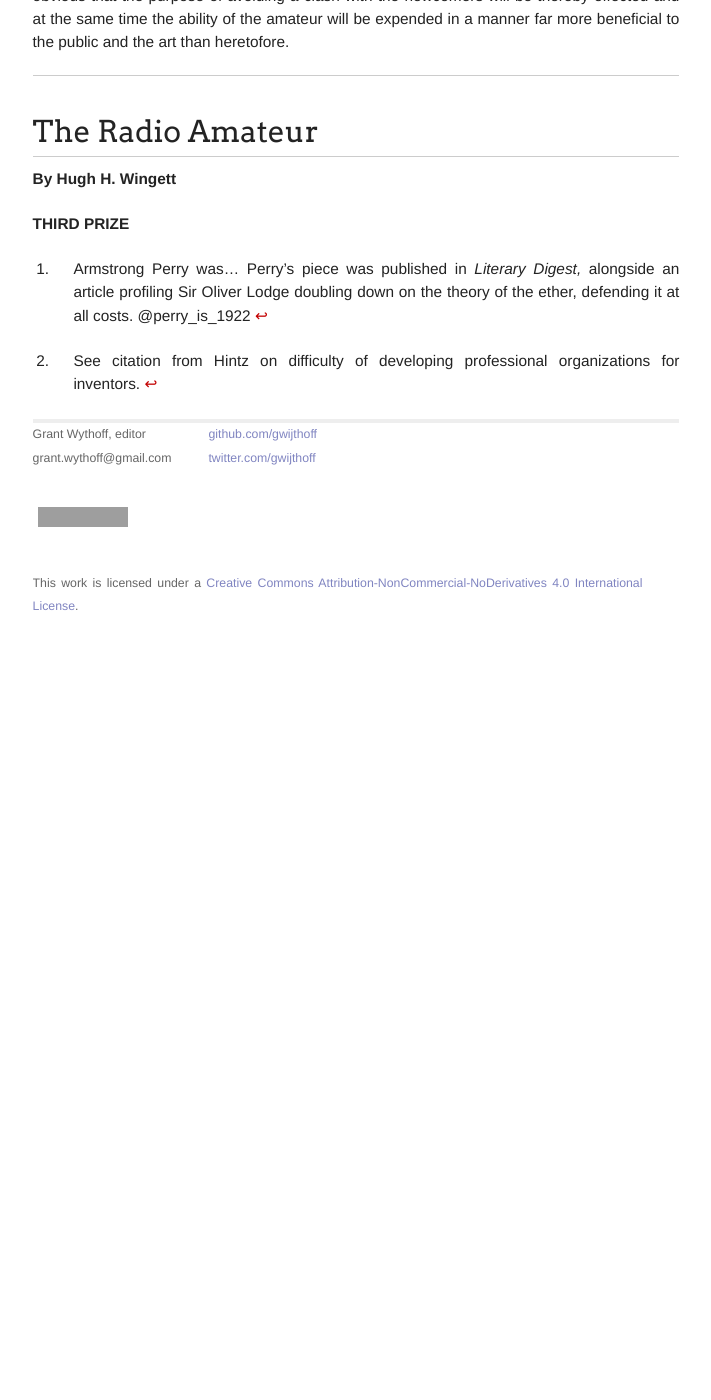
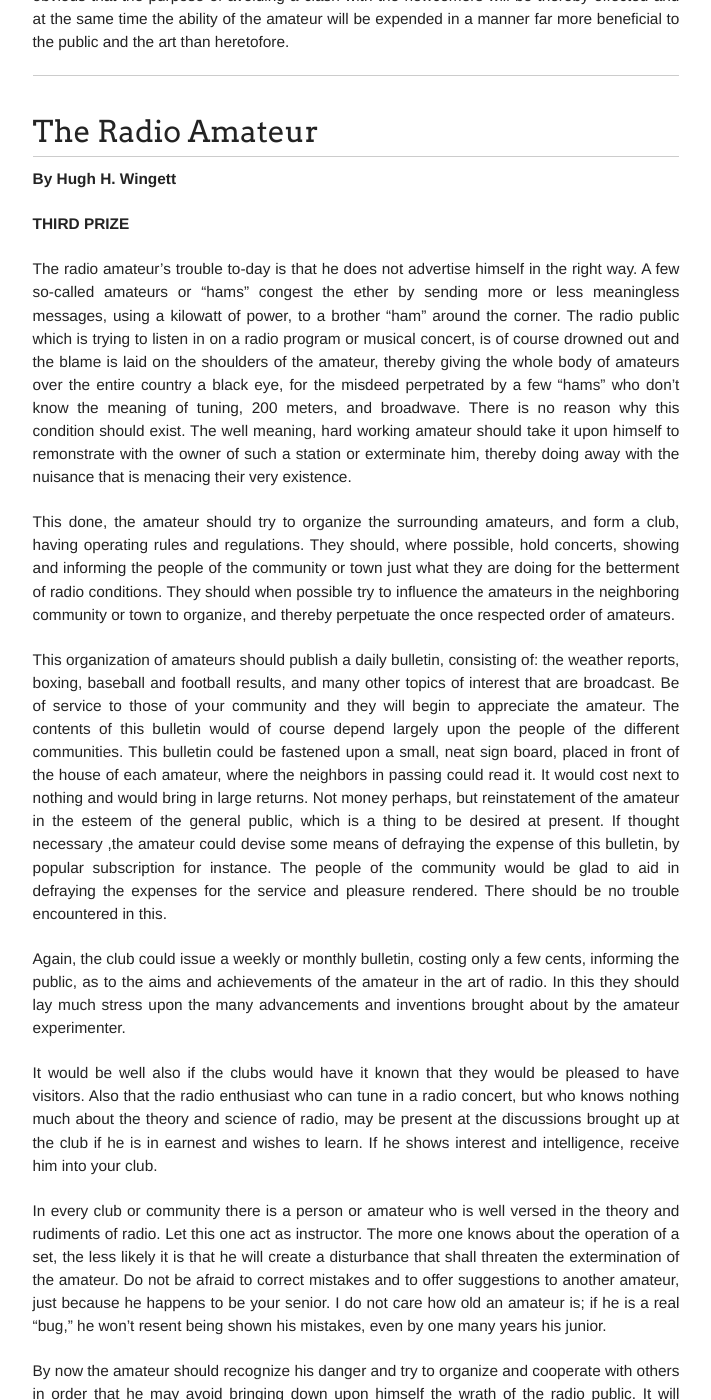
Before and after one commit to gwijthoff/perversity_of_things, a Jekyll site: the page built from 192302_who_will_save_amateur.md, in a window 1280 px wide and 1400 px high, scrolled down 8861 px. Shown: the whole window, without its empty margins (259-970 px from the left). Built offline with Jekyll 4.4.1, drawn with Linux system fonts in a browser that asks for light colours; before the commit the page ends 9501 px from its top, so only the background shows below that; some of the changed text lies outside the part shown; grey boxes are pictures that could not be loaded.

Commit message:
complete article text

```diff
--- a/192302_who_will_save_amateur.md
+++ b/192302_who_will_save_amateur.md
@@ -178,7 +178,25 @@ The Radio Amateur
 
 **THIRD PRIZE**
 
+The radio amateur's trouble to-day is that he does not advertise himself in the right way.  A few so-called amateurs or "hams" congest the ether by sending more or less meaningless messages, using a kilowatt of power, to a brother "ham" around the corner.  The radio public which is trying to listen in on a radio program or musical concert, is of course drowned out and the blame is laid on the shoulders of the amateur, thereby giving the whole body of amateurs over the entire country a black eye, for the misdeed perpetrated by a few "hams" who don't know the meaning of tuning, 200 meters, and broadwave.  There is no reason why this condition should exist.  The well meaning, hard working amateur should take it upon himself to remonstrate with the owner of such a station or exterminate him, thereby doing away with the nuisance that is menacing their very existence.
 
+This done, the amateur should try to organize the surrounding amateurs, and form a club, having operating rules and regulations.  They should, where possible, hold concerts, showing and informing the people of the community or town just what they are doing for the betterment of radio conditions.  They should when possible try to influence the amateurs in the neighboring community or town to organize, and thereby perpetuate the once respected order of amateurs.
+
+This organization of amateurs should publish a daily bulletin, consisting of:  the weather reports, boxing, baseball and football results, and many other topics of interest that are broadcast.  Be of service to those of your community and they will begin to appreciate the amateur.  The contents of this bulletin would of course depend largely upon the people of the different communities.  This bulletin could be fastened upon a small, neat sign board, placed in front of the house of each amateur, where the neighbors in passing could read it.  It would cost next to nothing and would bring in large returns.  Not money perhaps, but reinstatement of the amateur in the esteem of the general public, which is a thing to be desired at present.  If thought necessary ,the amateur could devise some means of defraying the expense of this bulletin, by popular subscription for instance.  The people of the community would be glad to aid in defraying the expenses for the service and pleasure rendered.  There should be no trouble encountered in this.
+
+Again, the club could issue a weekly or monthly bulletin, costing only a few cents, informing the public, as to the aims and achievements of the amateur in the art of radio.  In this they should lay much stress upon the many advancements and inventions brought about by the amateur experimenter.
+
+It would be well also if the clubs would have it known that they would be pleased to have visitors.  Also that the radio enthusiast who can tune in a radio concert, but who knows nothing much about the theory and science of radio, may be present at the discussions brought up at the club if he is in earnest and wishes to learn.  If he shows interest and intelligence, receive him into your club.
+
+In every club or community there is a person or amateur who is well versed in the theory and rudiments of radio.  Let this one act as instructor.  The more one knows about the operation of a set, the less likely it is that he will create a disturbance that shall threaten the extermination of the amateur.  Do not be afraid to correct mistakes and to offer suggestions to another amateur, just because he happens to be your senior.  I do not care how old an amateur is; if he is a real "bug," he won't resent being shown his mistakes, even by one many years his junior.
+
+By now the amateur should recognize his danger and try to organize and cooperate with others in order that he may avoid bringing down upon himself the wrath of the radio public.  It will never do to have them turn against us, for they outnumber us and practically control our future, and our very existence.  They are in the majority, and they will hardly tolerate anything which they think will deprive them of their amusement and pleasure.  We had better squelch these "brass-pounders" who create such a disturbance, and who cause the ire of the pleasure seekers to be directed against us, or the "Ancient Order of Amateurs" is likely to be presented with some such motto as: "Say it with flowers," or "Peace be with you forever more," meaning that we will pass out of existence.
+
+To my mind the remedy lies with the amateurs themselves and it is only through them that the existing conditions can be bettered.
+
+I hope that the above mentioned suggestions will aid in pacifying the misunderstanding at present between we amateurs and the pleasure seeking public.
+
+So fellows, let's band together and fight for our rights as one.
 
 [^inv]: See citation from Hintz on difficulty of developing professional organizations for inventors.
 
```
